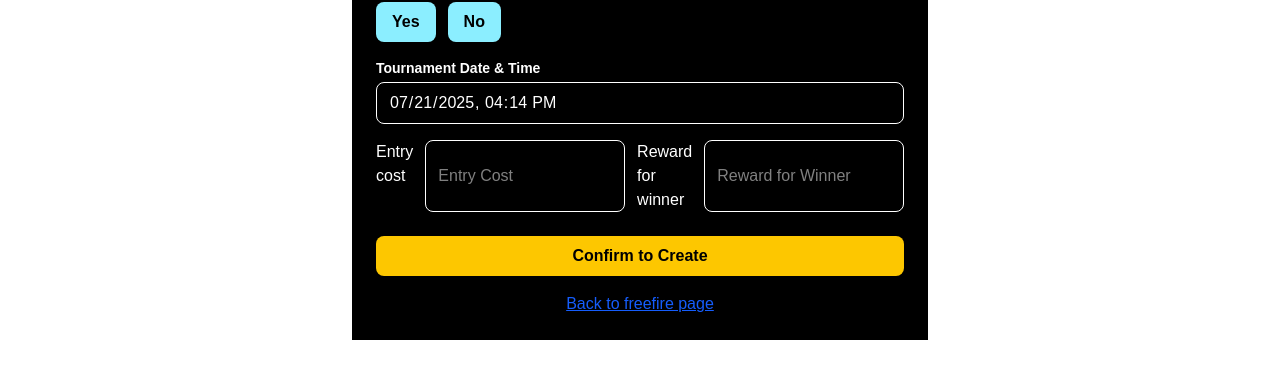
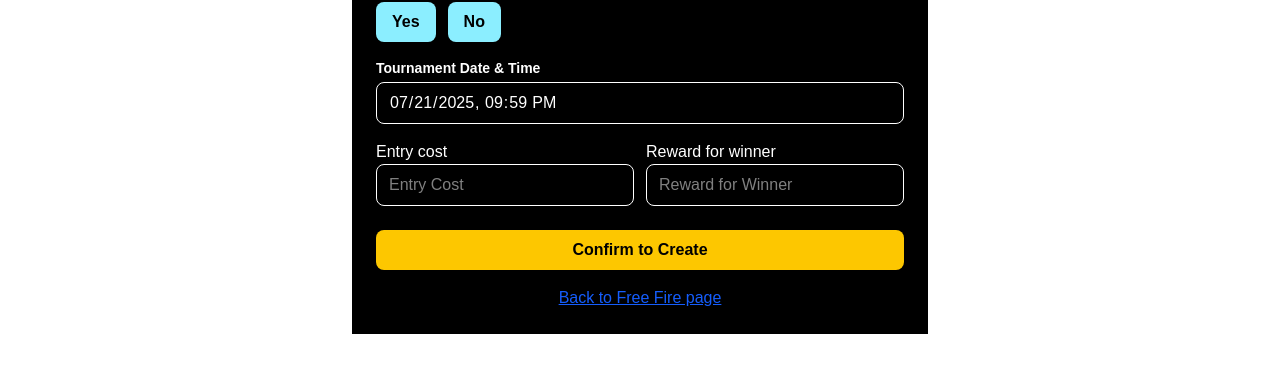
Before and after one commit to TECHNO-NB/moneyhub-admin, a Next.js app: page /fftournament in a window 1280 px wide. Shown: the part 413-779 px from the top of the page. Built offline with nearby package versions, Linux system fonts and the light colour scheme; no server answers.

Commit message:
fixed date

```diff
--- a/src/app/(admin)/fftournament/page.tsx
+++ b/src/app/(admin)/fftournament/page.tsx
@@ -6,10 +6,10 @@ import Link from "next/link";
 import React, { useState } from "react";
 import toast from "react-hot-toast";
 
+const NEPAL_OFFSET_MINUTES = 5 * 60 + 45; // Nepal UTC+5:45
+
 const Page = () => {
-  const [matchType, setMatchType] = useState<"cs 4 v 4" | "br solo" | null>(
-    null
-  );
+  const [matchType, setMatchType] = useState<"cs 4 v 4" | "br solo" | null>(null);
   const [limitedAmmo, setLimitedAmmo] = useState<boolean | null>(null);
   const [characterSkill, setCharacterSkill] = useState<boolean | null>(null);
   const [gameName, setGameName] = useState<string>("");
@@ -18,30 +18,35 @@ const Page = () => {
   const [isModalOpen, setIsModalOPen] = useState(false);
   const [match, setMatches] = useState({});
 
-  const [dateTime, setDateTime] = useState(
-    new Date().toISOString().slice(0, 16)
-  );
+  // Convert current time to Nepal local datetime for input
+  const getNepalLocalDateTime = () => {
+    const now = new Date();
+    const utc = now.getTime() + now.getTimezoneOffset() * 60000;
+    const nepalTime = new Date(utc + NEPAL_OFFSET_MINUTES * 60000);
+    return nepalTime.toISOString().slice(0, 16); // YYYY-MM-DDTHH:mm
+  };
+
+  const [dateTime, setDateTime] = useState<string>(getNepalLocalDateTime());
+
   const onClose = () => {
     setIsModalOPen(!isModalOpen);
-    const matches = {
-      matchType: matchType,
-      limitedAmmo: limitedAmmo,
-      characterSkill: characterSkill,
-      gameName: gameName,
-      winnerPrice: winnerPrice,
-      entryCost: entryCost,
-    };
+    const matches = { matchType, limitedAmmo, characterSkill, gameName, winnerPrice, entryCost };
     setMatches(matches);
   };
 
   const handleConfirm = async () => {
-    // onClose();
     try {
+      axios.defaults.withCredentials = true;
+
+      // Convert Nepal local time input to UTC for safe DB storage
+      const localDate = new Date(dateTime);
+      const utcDate = new Date(localDate.getTime() - NEPAL_OFFSET_MINUTES * 60000);
+
       const res = await axios.post(
         `${process.env.NEXT_PUBLIC_BACKEND_URL}/api/v1/admin/create-ff-tournament`,
         {
           title: matchType,
-          time: dateTime,
+          time: utcDate.toISOString(), // store UTC
           owner: gameName,
           ammo: limitedAmmo,
           skill: characterSkill,
@@ -49,20 +54,18 @@ const Page = () => {
           cost: entryCost,
         }
       );
-      if (res.data) {
-        toast.success("Tournament created successfully");
-      }
+
+      if (res.data) toast.success("Tournament created successfully");
     } catch (error) {
-      console.log(error);
-      toast.error("unable to create");
+      console.error(error);
+      toast.error("Unable to create tournament");
     }
   };
 
   return (
     <div className="px-6 py-6 max-w-xl mx-auto text-white bg-black">
-      {isModalOpen ? (
-        <ConfirmTournamentModal onClose={onClose} match={match} />
-      ) : null}
+      {isModalOpen && <ConfirmTournamentModal onClose={onClose} match={match} />}
+
       <h1 className="text-3xl text-yellow-400 font-bold text-center underline mb-6">
         Create Free Fire Tournament
       </h1>
@@ -87,9 +90,7 @@ const Page = () => {
               key={type}
               onClick={() => setMatchType(type as "cs 4 v 4" | "br solo")}
               className={`px-4 py-2 rounded-lg font-semibold transition-all ${
-                matchType === type
-                  ? "bg-green-500 text-white"
-                  : "bg-[#8beeff] text-black"
+                matchType === type ? "bg-green-500 text-white" : "bg-[#8beeff] text-black"
               }`}
             >
               {type === "cs 4 v 4" ? "CS 4 v 4" : "BR Solo"}
@@ -144,7 +145,7 @@ const Page = () => {
 
       {/* Tournament Date Time */}
       <div className="mb-4">
-        <p className="mb-1 text-sm  font-semibold">Tournament Date & Time</p>
+        <p className="mb-1 text-sm font-semibold">Tournament Date & Time</p>
         <input
           className="w-full border px-3 py-2 rounded-lg text-white"
           type="datetime-local"
@@ -155,32 +156,38 @@ const Page = () => {
 
       {/* Cost & Reward */}
       <div className="flex flex-col md:flex-row gap-3 mb-6">
+        <div className="flex-1">
           <p>Entry cost</p>
           <input
-          onChange={(e: any) => setEntryCost(e.target.value)}
+            onChange={(e) => setEntryCost(Number(e.target.value))}
             className="w-full border px-3 py-2 rounded-lg text-white"
             type="number"
             placeholder="Entry Cost"
           />
+        </div>
+        <div className="flex-1">
           <p>Reward for winner</p>
           <input
-          onChange={(e: any) => setWinnerPrice(e.target.value)}
+            onChange={(e) => setWinnerPrice(Number(e.target.value))}
             className="w-full border px-3 py-2 rounded-lg text-white"
             type="number"
             placeholder="Reward for Winner"
           />
         </div>
+      </div>
 
       {/* Confirm Button */}
       <button
         onClick={handleConfirm}
-        className=" cursor-pointer  w-full bg-yellow-400 hover:bg-yellow-500 transition-all text-black font-bold py-2 rounded-lg shadow-md"
+        className="w-full bg-yellow-400 hover:bg-yellow-500 transition-all text-black font-bold py-2 rounded-lg shadow-md"
       >
         Confirm to Create
       </button>
-      <div className="div mt-4 text-center">
 
-      <Link className=" text-center text-blue-600 underline " href="/freefire">Back to freefire page</Link>
+      <div className="mt-4 text-center">
+        <Link className="text-blue-600 underline" href="/freefire">
+          Back to Free Fire page
+        </Link>
       </div>
     </div>
   );
--- a/src/components/FreefireOrderModal.tsx
+++ b/src/components/FreefireOrderModal.tsx
@@ -28,7 +28,7 @@ const FreefireOrderModal: React.FC<ffModalSetOfType> = (data) => {
       const res = await axios.post(
         `${process.env.NEXT_PUBLIC_BACKEND_URL}/api/v1/admin/complete-fforder/${data.selectedOrder.id}`,
         {
-          userId: userData.id,
+          userId: data.selectedOrder.user.id,
           status: status,
           message: message,
         }
@@ -61,7 +61,9 @@ const FreefireOrderModal: React.FC<ffModalSetOfType> = (data) => {
         <div className="space-y-3 text-sm text-gray-300">
           <p>
             <span className="font-semibold text-white">Full Name:</span>{" "}
-            <span className="text-green-400">{data.selectedOrder.user.fullName}</span>
+            <span className="text-green-400">
+              {data.selectedOrder.user.fullName}
+            </span>
           </p>
           <p>
             <span className="font-semibold text-white">FF UID:</span>{" "}
```
Lines whose indentation alone changed are shown as unchanged.
